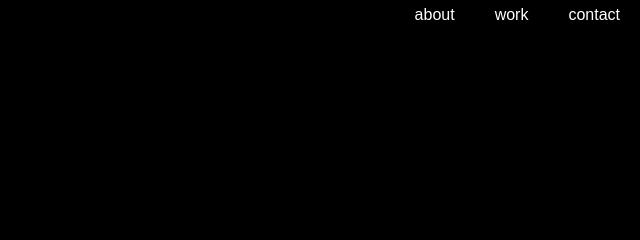
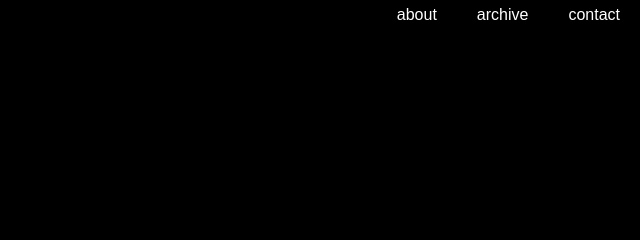
Before and after one commit to luckymagpiezine/website, a plain HTML site: page index.html in a window 1280 px wide. Shown: the top 240 px of the page, 640-1280 px from the left. Drawn offline with Linux system fonts and the light colour scheme; a web font is replaced by a local one.

Commit message:
Update index.html

```diff
--- a/index.html
+++ b/index.html
@@ -40,7 +40,7 @@
             </label>
             <ul class="menu">
                 <div class="menu-div"><li><a href="about.html" onclick="">about</a></li></div>
-                <div class="menu-div"><li><a href="archive.html" onclick="">work</a></li></div>
+                <div class="menu-div"><li><a href="archive.html" onclick="">archive</a></li></div>
                 <div class="menu-div"><li><a href="contact.html">contact</a></li></div>
             </ul>
         </div>
```
